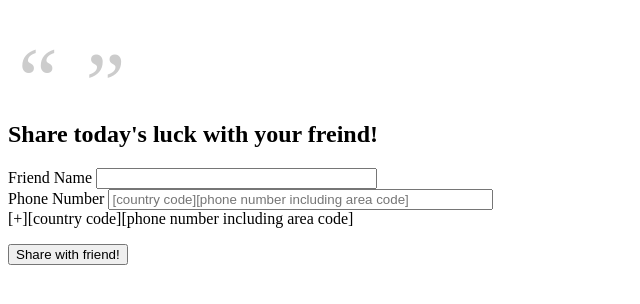
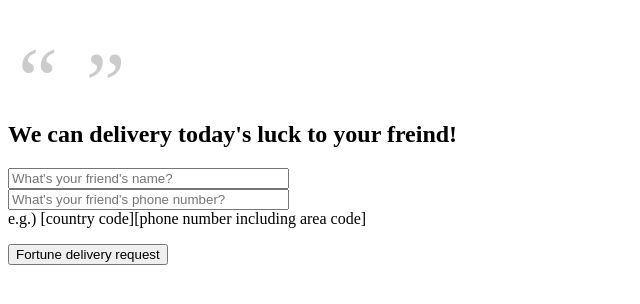
Before and after one commit to parksunah/Fortune_teller, a Flask app: template templates/fortune.html in a window 1280 px wide. Shown: the part 46-350 px from the top of the page, without its empty margins (0-640 px from the left). Run offline with Flask 2, Linux system fonts and the light colour scheme; the template is opened without the code that fills it: values that come from a table or form of the project are taken from there, others are empty.

Commit message:
MoAdded sns body texts.

```diff
--- a/forms.py
+++ b/forms.py
@@ -4,11 +4,11 @@ from wtforms.validators import DataRequired
 
 
 class NameForm(FlaskForm):
-    username = StringField('Name', validators=[DataRequired()])
+    username = StringField('Name', validators=[DataRequired()], render_kw={"placeholder": "Please enter your name"})
     submit = SubmitField('See your fortune!')
 
 class PhoneNumberForm(FlaskForm):
-    friendname = StringField('Friend Name', validators=[DataRequired()])
+    friendname = StringField('Friend Name', validators=[DataRequired()], render_kw={"placeholder": "What's your friend's name?"})
     phone_number = StringField('Phone Number', validators=[DataRequired()],
-                                               render_kw={"placeholder": "[country code][phone number including area code]"})
-    submit = SubmitField('Share with friend!')
+                                               render_kw={"placeholder": "What's your friend's phone number?"})
+    submit = SubmitField('Fortune delivery request')
--- a/server.py
+++ b/server.py
@@ -39,13 +39,16 @@ def show_fortune():
 @app.route('/fortune_delivery', methods=['POST'])
 def fortune_delivery():
 
+    username = request.form['username']
     friendname = request.form['friendname']
     phone_num = request.form['phone_number']
 
     with open('fortune.txt') as f:
         lines = f.readlines()
 
-    random_fortune = random.choice(lines)
+    random_fortune = "Hi," + friendname + \
+                     "This is a today's fortune your friend -" + username + "- sent :" + \
+                     random.choice(lines)
 
     account_sid = os.environ['ACCOUNT_SID']
     auth_token = os.environ['AUTH_TOKEN']
--- a/templates/fortune.html
+++ b/templates/fortune.html
@@ -11,14 +11,13 @@
              {{ fortune_text }}
          </div>
          <div>
-             <h2> Share today's luck with your freind!</h2>
+             <h2> We can delivery today's luck to your freind!</h2>
              <form action="/fortune_delivery" method="POST">
+                {{ form.hidden_tag() }}
                 <p>
-                 {{ form.friendname.label }}
                  {{ form.friendname(size=32) }}<br>
-                 {{ form.phone_number.label }}
-                 {{ form.phone_number(size=45) }}<br>
-                 [+][country code][phone number including area code]
+                 {{ form.phone_number(size=32) }}<br>
+                 e.g.) [country code][phone number including area code]
                 </p>
                 <p>{{ form.submit() }}</p>
             </form>
--- a/templates/home.html
+++ b/templates/home.html
@@ -4,12 +4,10 @@
         <title>Fortune Teller</title>
     </head>
     <body>
-    <img src="/static/cookie_rich.jpg" width="300"/>
-        <h2>Please enter your name</h2>
+    <img src="/static/cookie_rich.jpg">
         <form action="/fortune" method="POST">
             {{ form.hidden_tag() }}
             <p>
-                {{ form.username.label }}<br>
                 {{ form.username(size=32) }}
             </p>
             <p>{{ form.submit() }}</p>
```
